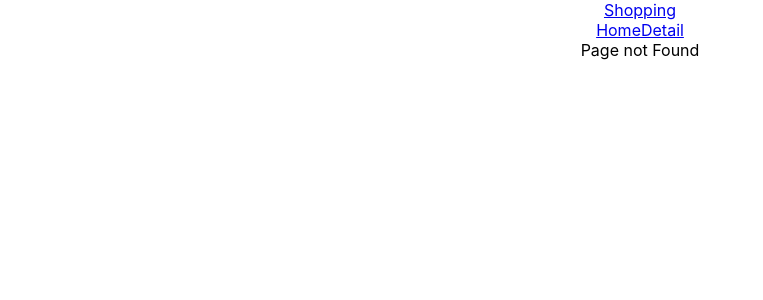
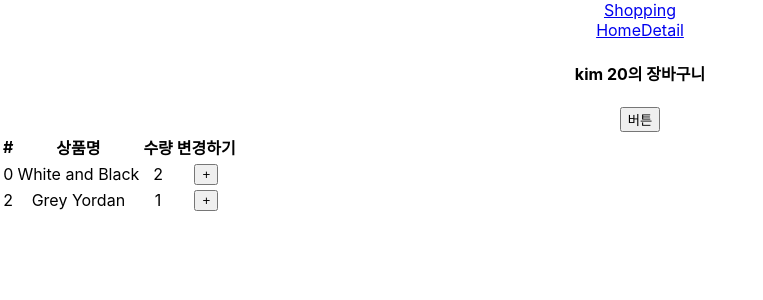
Before and after one commit to Kyuyong/react_lecture, a React (Create React App) app: page /cart in a window 1280 px wide. Before the commit this address had no page. Shown: the top 300 px of the page, without its empty margins (0-763 px from the left). Built offline with nearby package versions, Linux system fonts and the light colour scheme; the HTML template or start-up script is replaced by a standard one.

Commit message:
redux 활용하기

```diff
--- a/package.json
+++ b/package.json
@@ -3,6 +3,7 @@
   "version": "0.1.0",
   "private": true,
   "dependencies": {
+    "@reduxjs/toolkit": "^1.9.2",
     "@testing-library/jest-dom": "^5.16.5",
     "@testing-library/react": "^13.4.0",
     "@testing-library/user-event": "^13.5.0",
@@ -11,6 +12,7 @@
     "react": "^18.2.0",
     "react-bootstrap": "^2.7.0",
     "react-dom": "^18.2.0",
+    "react-redux": "^8.0.5",
     "react-router-dom": "^6.6.2",
     "react-scripts": "5.0.1",
     "styled-components": "^5.3.6",
--- a/src/App.css
+++ b/src/App.css
@@ -3,6 +3,15 @@
   background-image: url(./img/bg.png);
   background-size: cover;
   background-position: center;
+}
+
+.start{
+  opacity: 0;
+}
+
+.end{
+  opacity: 1;
+  transition: opacity 0.5s;
 }
 
 .App {
--- a/src/App.js
+++ b/src/App.js
@@ -1,5 +1,5 @@
 // import logo from './logo.svg';
-import { useState } from 'react';
+import { createContext, useState } from 'react';
 import Container from 'react-bootstrap/Container';
 import Nav from 'react-bootstrap/Nav';
 import Navbar from 'react-bootstrap/Navbar';
@@ -8,10 +8,15 @@ import data from './data.js';
 import {Routes, Route, useNavigate, Outlet} from 'react-router-dom'
 import Detail from './routes/Detail.js';
 import axios from 'axios';
+import Cart from './routes/Cart.js';
+
+export let Context1 = createContext();
+
 
 function App() {
 
   let [shoes, setShoes] = useState(data);
+  let [재고] = useState([10,11,12]);
   let navigate = useNavigate();
 
   return (
@@ -57,7 +62,16 @@ function App() {
             }}>더보기</button>
           </div>
         </div>}/>
-        <Route path ="/detail/:id" element={<Detail shoes={shoes} />}/>
+
+        <Route path ="/detail/:id" element={
+          <Context1.Provider value={{재고, shoes}}>
+            <Detail shoes={shoes} />
+
+          </Context1.Provider>
+        }/>
+
+        <Route path = "/cart" element={<Cart/>} />
+
         <Route path ="/about" element={<About/>}>
           <Route path ="member" element={<div>Member</div>}/>
           <Route path ="location" element={<div>Location Impormation</div>}/>
--- a/src/index.js
+++ b/src/index.js
@@ -4,14 +4,18 @@ import './index.css';
 import App from './App';
 import reportWebVitals from './reportWebVitals';
 import { BrowserRouter } from 'react-router-dom';
+import { Provider } from 'react-redux';
+import store from './store.js';
 
 const root = ReactDOM.createRoot(document.getElementById('root'));
 root.render(
-  <React.StrictMode>
-    <BrowserRouter>
-    <App />
-    </BrowserRouter>
-  </React.StrictMode>
+  //<React.StrictMode>
+    <Provider store={store}>
+      <BrowserRouter>
+        <App />
+      </BrowserRouter>
+    </Provider>
+  //</React.StrictMode>
 );
 
 // If you want to start measuring performance in your app, pass a function
--- /dev/null
+++ b/src/routes/Cart.js
@@ -0,0 +1,48 @@
+import {Table} from 'react-bootstrap'
+import { useDispatch, useSelector } from 'react-redux'
+import { changeName, increase } from './../store/userSlice.js'
+
+
+function Cart(){
+  let state = useSelector((state)=>{return state})
+  let dispatch = useDispatch()
+
+
+  return(
+    <div>
+      <h4>{state.user.name} {state.user.age}의 장바구니</h4>
+      <button onClick={()=>{
+        dispatch(increase(10))
+      }}>버튼</button>
+      <Table>
+        <thead>
+          <tr>
+            <th>#</th>
+            <th>상품명</th>
+            <th>수량</th>
+            <th>변경하기</th>
+          </tr>
+        </thead>
+        <tbody>
+          {
+            state.cart.map((a,i)=>
+            <tr key={i}>
+              <td>{state.cart[i].id}</td>
+              <td>{state.cart[i].name}</td>
+              <td>{state.cart[i].count}</td>
+              <td>
+                <button onClick={()=>{
+                  dispatch(changeName())
+                }}>+</button>
+              </td>
+            </tr>
+            )
+          }
+
+        </tbody>
+      </Table>
+    </div>
+  )
+}
+
+export default Cart
--- a/src/routes/Detail.js
+++ b/src/routes/Detail.js
@@ -1,15 +1,20 @@
-import { useEffect, useState } from "react";
+import { useContext, useEffect, useState } from "react";
 import { useParams } from "react-router-dom";
-import {Nav} from 'react-bootstrap'
+import {Nav} from 'react-bootstrap';
+
+import {Context1} from './../App.js';
 
 
 
 function Detail(props){
 
+  let {재고} = useContext(Context1);
+
   let [alert, setAlert] = useState(true);
-  let{id} = useParams();
+  let {id} = useParams();
   let 찾은상품 = props.shoes.find((x)=> x.id == id);
   let [탭, 탭변경] = useState(0);
+  let [fade2, setFade2] = useState('');
 
   useEffect(()=>{
     let a = setTimeout(()=>{setAlert(false)},2000)
@@ -18,8 +23,15 @@ function Detail(props){
     }
   },[])
 
+  useEffect(()=>{
+    setFade2('end')
+    return()=>{
+      setFade2('')
+    }
+  },[])
+
   return(
-    <div className="container">
+    <div className={"container start "+ fade2}>
         {
           alert === true
           ? <div className="alert alert-warning">
@@ -56,16 +68,24 @@ function Detail(props){
   )
 }
 
-function TabContent(props){
-  if(props.탭 == 0){
-    return <div>내용0</div>
-  }
-  if(props.탭 == 1){
-    return <div>내용1</div>
-  }
-  if(props.탭 == 2){
-    return <div>내용2</div>
-  }
+function TabContent({탭}){
+  let [fade, setFade] = useState('')
+  let {재고} = useContext(Context1)
+  useEffect(()=>{
+    setTimeout(()=>{setFade('end')},100)
+
+    return()=>{
+
+      setFade('')
+    }
+  },[탭])
+
+  return (<div className={'start '+fade}>
+    {
+      [<div>{재고}</div>,<div>내용1</div>,<div>내용2</div>][탭]
+    }
+  </div>)
+
 }
 
 
--- /dev/null
+++ b/src/store.js
@@ -0,0 +1,25 @@
+import { configureStore, createSlice } from "@reduxjs/toolkit";
+import user from './store/userSlice.js';
+
+
+
+let cart =  createSlice({
+  name : 'cart',
+  initialState :[
+    {id : 0, name : 'White and Black', count : 2},
+    {id : 2, name : 'Grey Yordan', count : 1}
+  ]
+
+})
+
+
+
+export default configureStore({
+  reducer:{
+
+      user : user.reducer,
+      cart : cart.reducer
+
+
+  }
+})
--- /dev/null
+++ b/src/store/userSlice.js
@@ -0,0 +1,18 @@
+import {createSlice} from '@reduxjs/toolkit'
+
+let user =  createSlice({
+  name : 'user',
+  initialState : {name: 'kim', age: 20},
+  reducers : {
+    changeName(state){
+      state.name = 'park'
+    },
+    increase(state, action){
+      state.age += action.payload
+    }
+  }
+})
+
+export let {changeName, increase} = user.actions
+
+export default user
```
Also changed, not shown: 1 other file (tests, documents, lock files or other folders).
